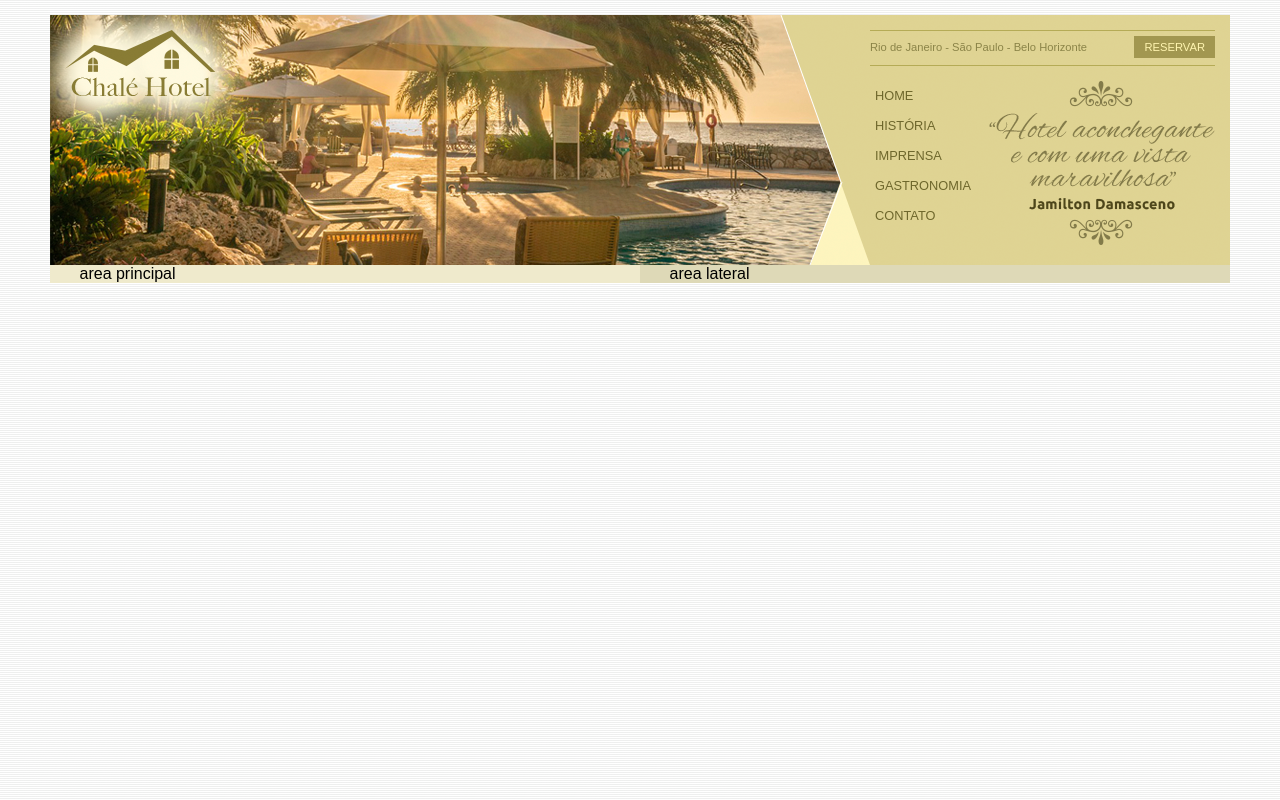
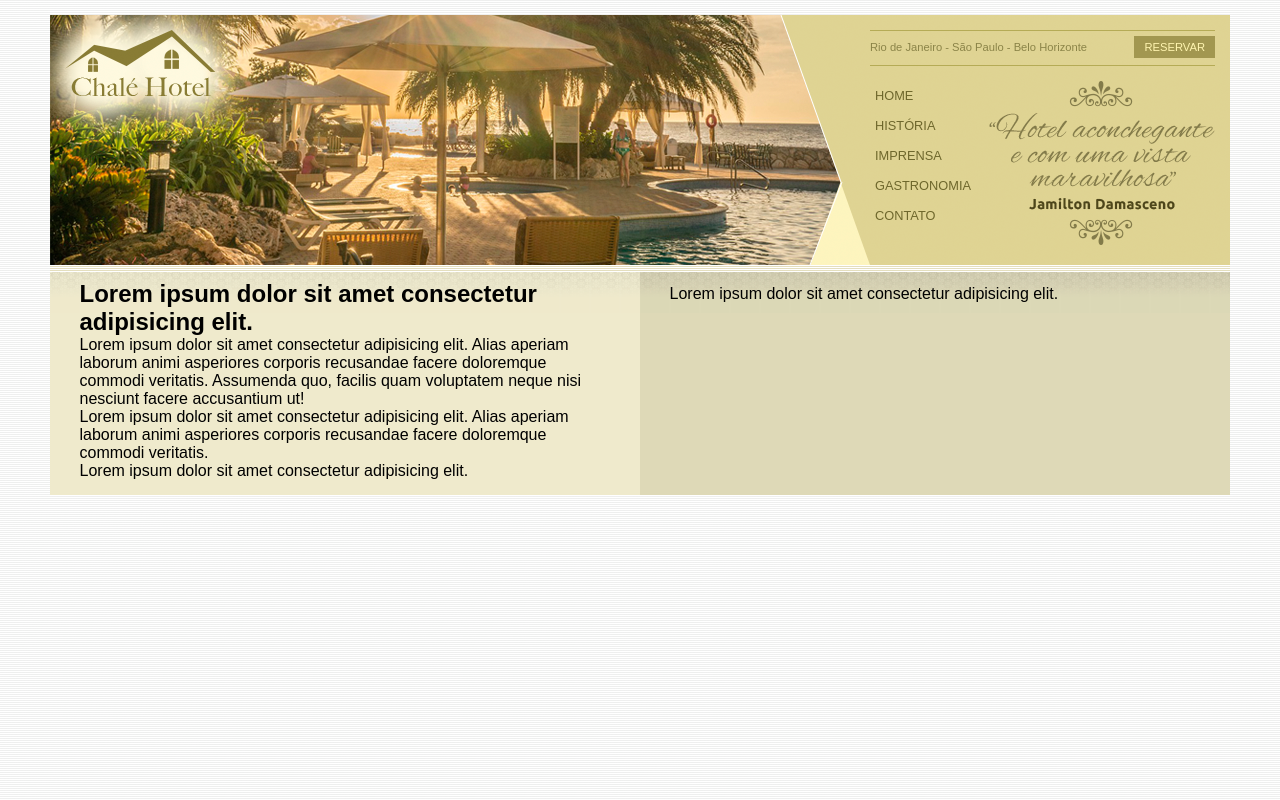
Before and after one commit to oericdacosta/chale-hotel, a plain HTML site: page index.html in a window 1280 px wide. Drawn offline with Linux system fonts and the light colour scheme.

Commit message:
split the page content into columns

```diff
--- a/css/style.css
+++ b/css/style.css
@@ -111,11 +111,15 @@ ul#navegacao a:hover{
 #area-principal{
     float: left;
     width: 50%;
+    background: url(../images/bg-area-principal.png) top left repeat-x;
+    padding: 15px 0;
 }
 
 #area-lateral{
     float: right;
     width: 50%;
+    background: url(../images/bg-area-lateral.png) top left repeat-x;
+    padding: 20px 0;
 }
 
 .conteudo{
--- a/index.html
+++ b/index.html
@@ -51,13 +51,29 @@
 
         <div id="area-principal">
             <div class="conteudo">
-                area principal
+                <h2>Lorem ipsum dolor sit amet consectetur adipisicing elit.</h2>
+                <p>
+                    Lorem ipsum dolor sit amet consectetur adipisicing elit.
+                    Alias aperiam laborum animi asperiores corporis recusandae facere doloremque commodi veritatis.
+                    Assumenda quo, facilis quam voluptatem neque nisi nesciunt facere accusantium ut!
+                </p>
+
+                <p>
+                    Lorem ipsum dolor sit amet consectetur adipisicing elit.
+                    Alias aperiam laborum animi asperiores corporis recusandae facere doloremque commodi veritatis.
+                </p>
+
+                <p>
+                    Lorem ipsum dolor sit amet consectetur adipisicing elit.
+                </p>
             </div>
         </div>
 
         <div id="area-lateral">
             <div class="conteudo">
-                area lateral
+                <p>
+                    Lorem ipsum dolor sit amet consectetur adipisicing elit.
+                </p>
             </div>
         </div>
         <div class="clear"></div>
```
